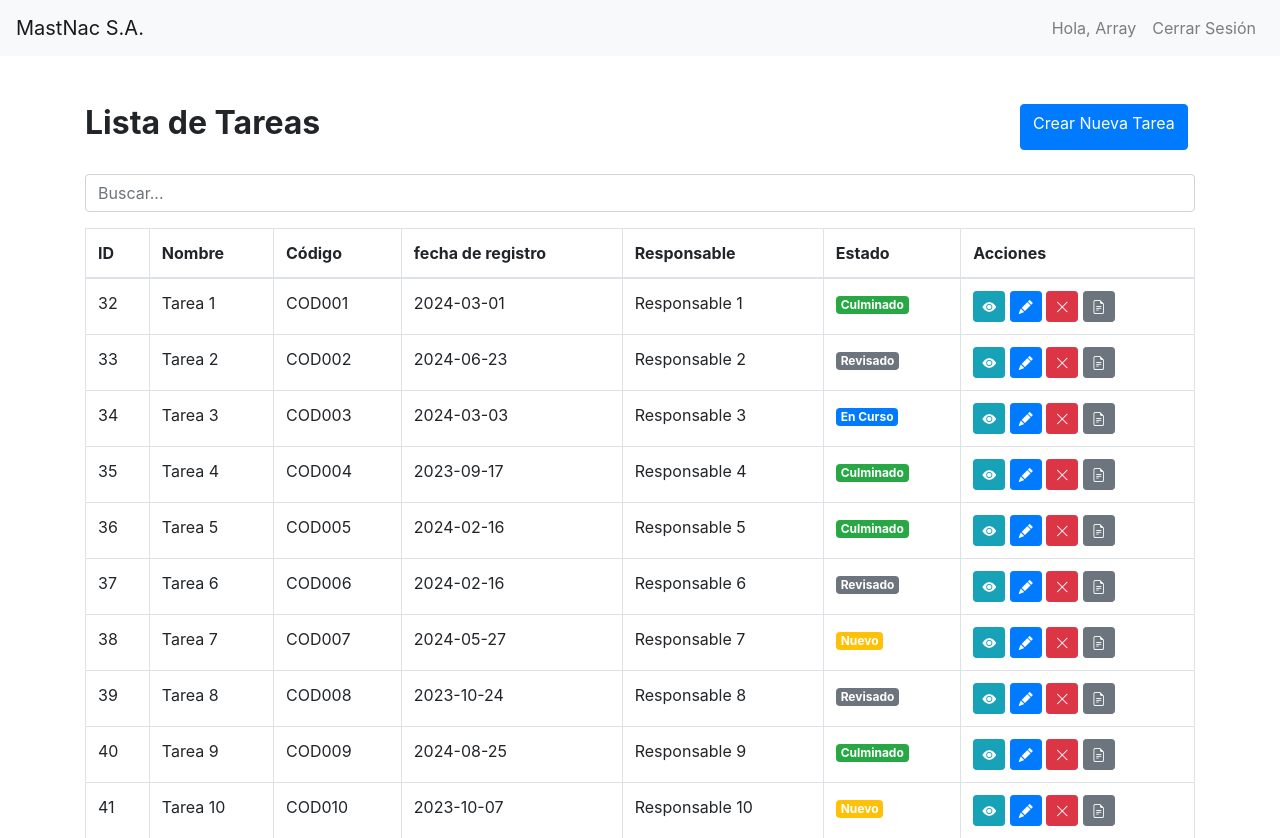
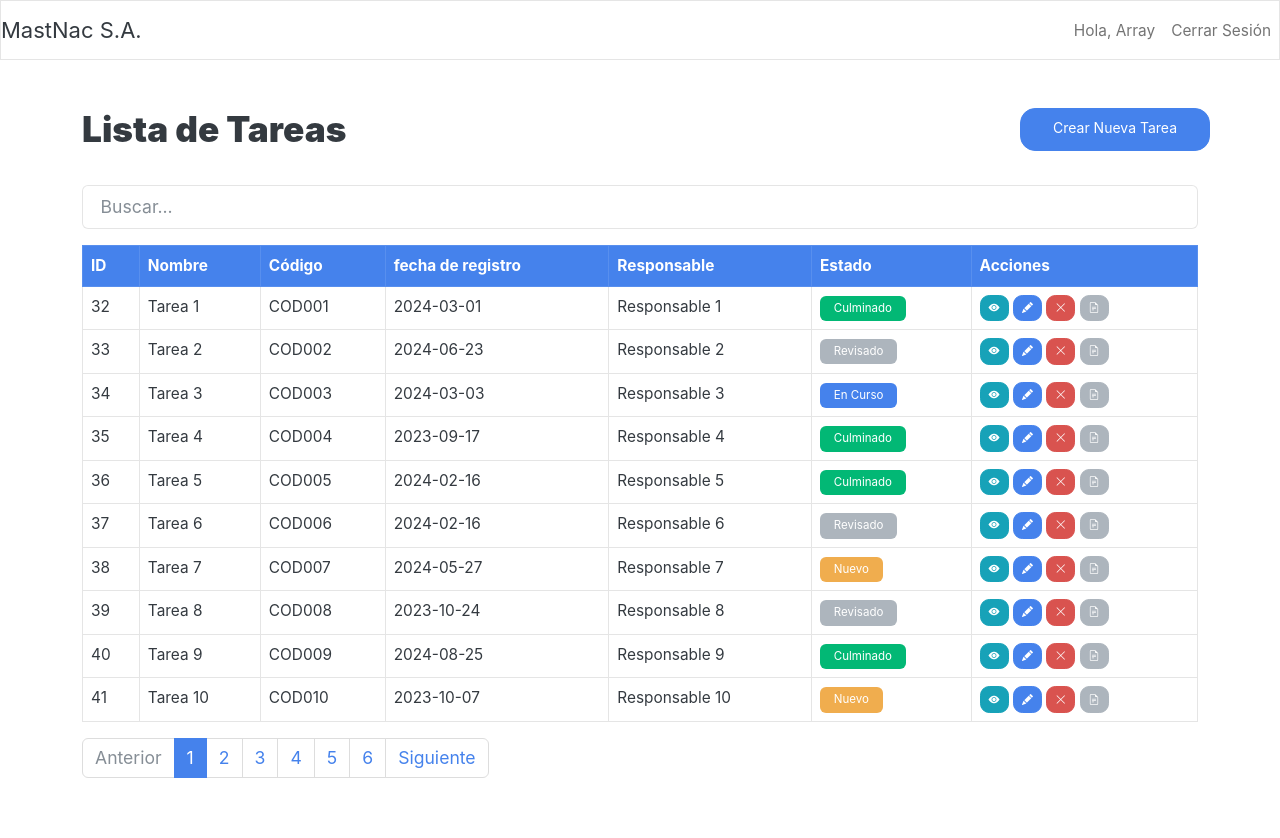
Before and after one commit to YVDjosue/webTarea, a PHP site: page / in a window 1280 px wide. Shown: the top 838 px of the page. After the commit the page ends 778 px from the top, so only its background shows below. Run offline with PHP 8.4, Linux system fonts and the light colour scheme; a user stored in the database is signed in; data comes from the database, SQL or seed files in the repository; some libraries are stand-ins or nearby versions.

Commit message:
ft update

```diff
--- a/create.php
+++ b/create.php
@@ -83,10 +83,10 @@ if (isset($_GET['error'])) {
                         accept=".jpg,.jpeg,.png,.pdf" />
                     <label class="custom-file-label" for="adjunto">Adjuntar</label>
                 </div>
-            </div>
+            </div class="row">
             <button type="submit" class="btn btn-primary">Guardar</button>
 
-            <button type="button" onclick="cancelAction()" class="btn btn-warning">
+            <button type="button" onclick="cancelAction()" class="btn btn-danger justify-content-end">
                 Cancelar
             </button>
         </form>
--- a/index.php
+++ b/index.php
@@ -53,7 +53,7 @@ function getColorClass($estado)
     <meta charset="UTF-8">
     <meta name="viewport" content="width=device-width, initial-scale=1.0">
     <title>CRUD Tareas</title>
-    <link href="https://stackpath.bootstrapcdn.com/bootstrap/4.5.2/css/bootstrap.min.css" rel="stylesheet">
+    <link href="https://bootswatch.com/5/litera/bootstrap.css" rel="stylesheet">
     <link rel="stylesheet" href="https://cdn.jsdelivr.net/npm/bootstrap-icons@1.11.3/font/bootstrap-icons.min.css">
 </head>
 
@@ -62,7 +62,7 @@ function getColorClass($estado)
     <div class="container mt-5">
         <div class="row">
             <h2 class="col-md-10"><b>Lista de Tareas</b></h2>
-            <a href="create.php" class="btn btn-primary col-mb-2">Crear Nueva Tarea</a>
+            <a href="create.php" class="btn btn-primary col-md-2 mb-2">Crear Nueva Tarea</a>
         </div>
         <br>
         <form method="GET" action="index.php">
@@ -70,7 +70,7 @@ function getColorClass($estado)
         </form>
         <div class="table-responsive">
             <table class="table table-bordered" id="tasksTable">
-                <thead>
+                <thead class="table-primary">
                     <tr>
                         <th>ID</th>
                         <th>Nombre</th>
--- a/index2.php
+++ b/index2.php
@@ -10,7 +10,7 @@ $sql = "SELECT id, nombre, codigo, responsable, estado FROM tareas";
 $result = $conn->query($sql);
 $tareas = [];
 if ($result->num_rows > 0) {
-    while($row = $result->fetch_assoc()) {
+    while ($row = $result->fetch_assoc()) {
         $tareas[] = $row;
     }
 }
@@ -18,12 +18,14 @@ if ($result->num_rows > 0) {
 
 <!DOCTYPE html>
 <html lang="es">
+
 <head>
     <meta charset="UTF-8">
     <meta name="viewport" content="width=device-width, initial-scale=1.0">
     <title>CRUD Tareas</title>
     <link href="https://stackpath.bootstrapcdn.com/bootstrap/4.5.2/css/bootstrap.min.css" rel="stylesheet">
 </head>
+
 <body>
     <?php include('navbar.php'); ?>
     <div class="container mt-5">
@@ -178,4 +180,5 @@ document.addEventListener('DOMContentLoaded', function() {
     <script src="https://cdn.jsdelivr.net/npm/@popperjs/core@2.9.2/dist/umd/popper.min.js"></script>
     <script src="https://stackpath.bootstrapcdn.com/bootstrap/4.5.2/js/bootstrap.min.js"></script>
 </body>
+
 </html>
--- a/navbar.php
+++ b/navbar.php
@@ -1,9 +1,10 @@
-<nav class="navbar navbar-expand-lg navbar-light bg-light">
-    <a class="navbar-brand" href="index.php">MastNac S.A.</a>
-    <button class="navbar-toggler" type="button" data-toggle="collapse" data-target="#navbarNav" aria-controls="navbarNav" aria-expanded="false" aria-label="Toggle navigation">
-        <span class="navbar-toggler-icon"></span>
-    </button>
-    <div class="collapse navbar-collapse" id="navbarNav">
+<nav class="navbar navbar-expand-lg bg-light">
+
+    <a class="navbar-brand text-dark" href="index.php">MastNac S.A.</a>
+    <!-- <button class="navbar-toggler" type="button" data-toggle="collapse" data-target="#navbarNav" aria-controls="navbarNav" aria-expanded="false" aria-label="Toggle navigation">
+        <span class="navbar-toggler-icon">hola</span>
+    </button> -->
+    <div class="collapse navbar-collapse justify-content-end" id="navbarNav">
         <ul class="navbar-nav ml-auto">
             <li class="nav-item">
                 <a class="nav-link" href="#">Hola, <?php echo $_SESSION['usuario']; ?></a>
@@ -13,4 +14,5 @@
             </li>
         </ul>
     </div>
+
 </nav>
--- a/view.php
+++ b/view.php
@@ -16,7 +16,7 @@ $row = $result->fetch_assoc();
   <meta charset="UTF-8">
   <meta name="viewport" content="width=device-width, initial-scale=1.0">
   <title>Ver Tarea</title>
-  <link href="https://stackpath.bootstrapcdn.com/bootstrap/4.5.2/css/bootstrap.min.css" rel="stylesheet">
+  <link href="https://bootswatch.com/5/litera/bootstrap.css" rel="stylesheet">
 </head>
 
 <body>
```
Lines whose indentation alone changed are shown as unchanged.
